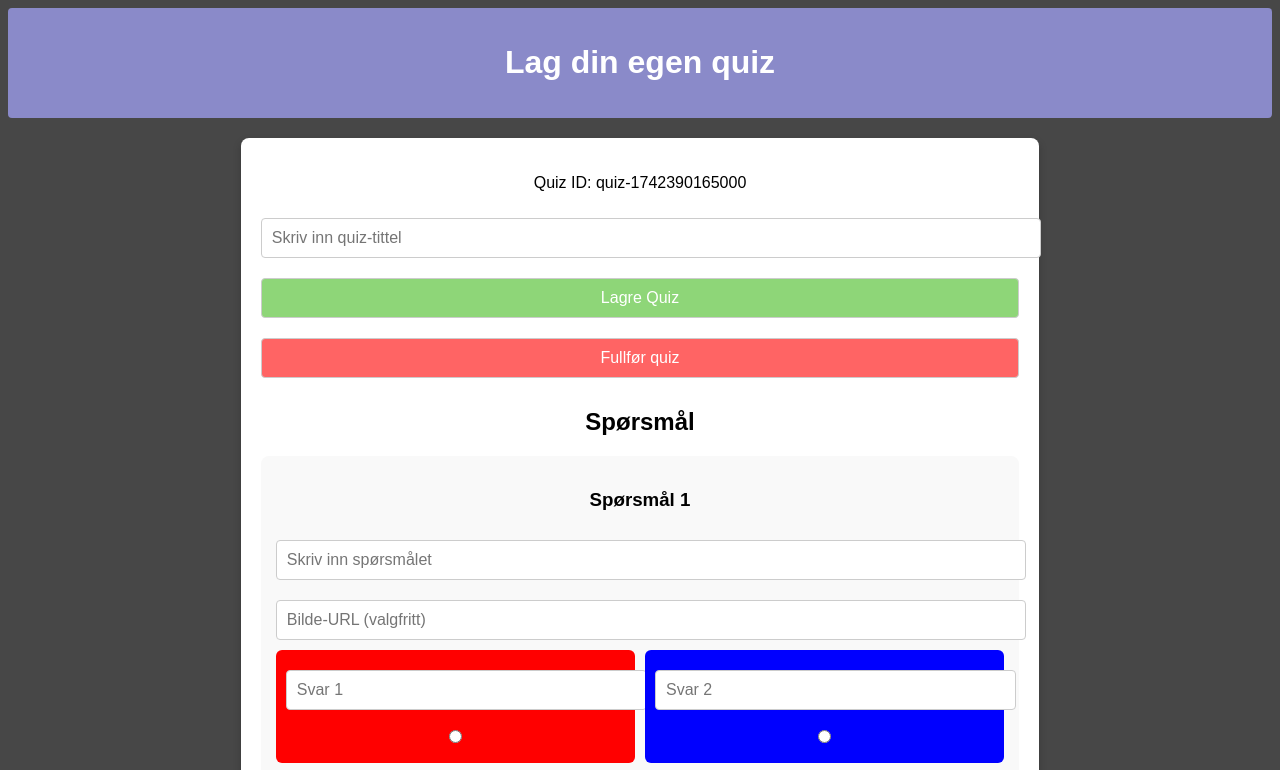
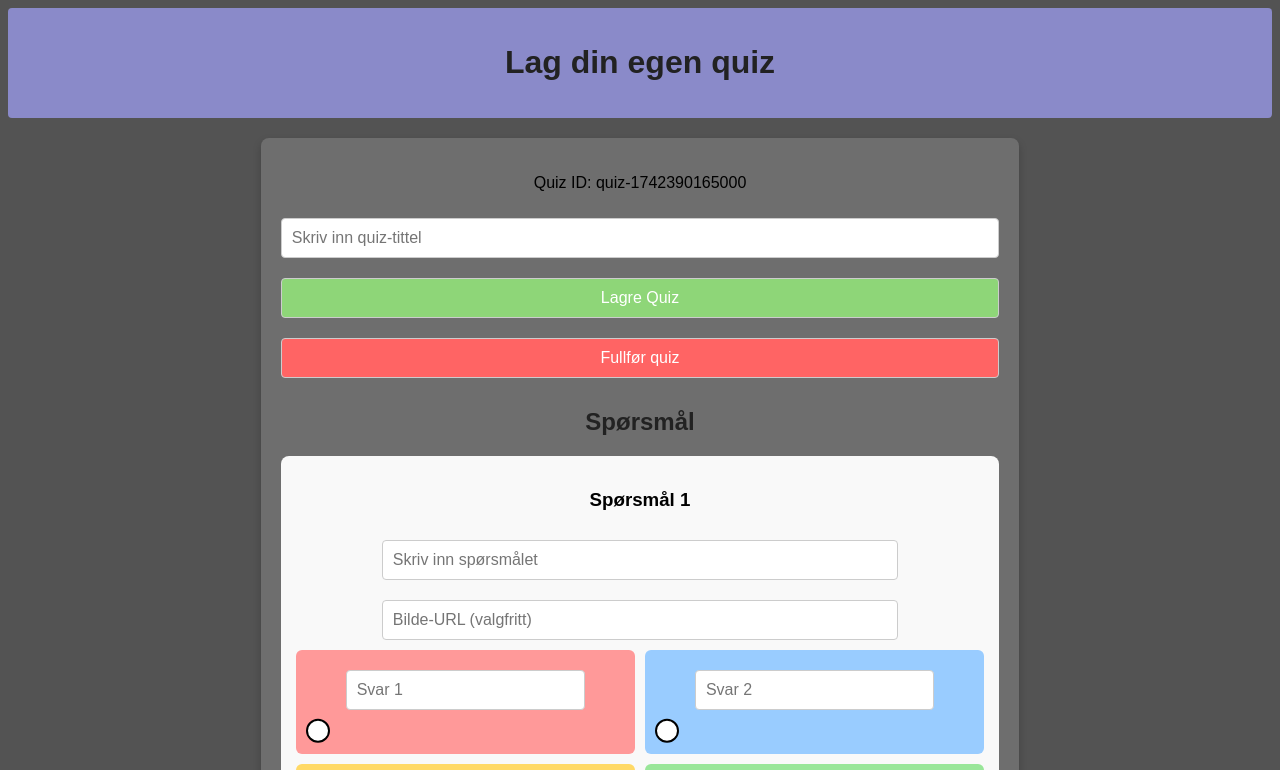
Before and after one commit to GooseBooze/QuizApp, a plain HTML site: page create.html in a window 1280 px wide. Both pictures are taken after a click on the button "➕ Legg til spørsmål". Shown: the top 770 px of the page. Drawn offline with Linux system fonts and the light colour scheme.

Commit message:
Funksjonell!!!!!!!!!!!!!!!!!!!!!!!!!!!

```diff
--- a/create.js
+++ b/create.js
@@ -5,12 +5,15 @@ document.addEventListener("DOMContentLoaded", function () {
     document.getElementById("quiz-id").textContent = quizId;
 
     const storedQuizzes = JSON.parse(localStorage.getItem("quizer")) || [];
-    const currentQuiz = storedQuizzes.find(q => q.id == quizId);
+    let currentQuiz = storedQuizzes.find(q => q.id == quizId);
     const questionsList = document.getElementById("questions-list");
 
     if (currentQuiz) {
         document.getElementById("quiz-title").value = currentQuiz.navn;
         currentQuiz.questions.forEach((q, index) => addQuestionToForm(q, index));
+    } else {
+        currentQuiz = { id: quizId, navn: "", questions: [] };
+        storedQuizzes.push(currentQuiz);
     }
 
     document.getElementById("add-question").addEventListener("click", function () {
@@ -27,7 +30,7 @@ document.addEventListener("DOMContentLoaded", function () {
             <input type="text" class="image-url" placeholder="Bilde-URL (valgfritt)" value="${q.image || ""}">
             <div class="answer-container">
                 ${q.answers.map((answer, i) => `
-                    <div class="answer" data-index="${i}" style="background-color: ${["red", "blue", "yellow", "green"][i]}">
+                    <div class="answer color-${i}" data-index="${i}">
                         <input type="text" class="answer-input" value="${answer}" placeholder="Svar ${i + 1}">
                         <input type="radio" class="correct-answer" name="correct-answer-${index}" ${i === q.correctAnswer ? 'checked' : ''}>
                     </div>
@@ -58,7 +61,9 @@ document.addEventListener("DOMContentLoaded", function () {
 
     document.getElementById("finish-quiz").addEventListener("click", function () {
         saveQuiz();
-        window.location.href = `play.html?id=${quizId}`;
+        setTimeout(() => {
+            window.location.href = `play.html?id=${quizId}`;
+        }, 100);  // Short delay ensures saving happens first
     });
 
     function saveQuiz() {
--- a/hovud.css
+++ b/hovud.css
@@ -1,11 +1,57 @@
 :root {
     --inputHeight: 40px;
+    --form-control-color: rebeccapurple;
+}
+
+*,
+*:before,
+*:after {
+  box-sizing: border-box;
+}
+
+.form-control + .form-control {
+    margin-top: 1em;
+}
+
+input[type="radio"] {
+    /* Add if not using autoprefixer */
+    -webkit-appearance: none;
+    appearance: none;
+    /* For iOS < 15 to remove gradient background */
+    background-color: #fff;
+    /* Not removed via appearance */
+    margin: 0;
+    font: inherit;
+    color: currentColor;
+    width: 1.15em;
+    height: 1.15em;
+    border: 0.15em solid currentColor;
+    border-radius: 50%;
+    transform: translateY(-0.075em);
+    display: grid;
+    place-content: center;
+    display: grid;
+    place-content: center;
+}
+
+input[type="radio"]::before {
+    content: "";
+    width: 0.65em;
+    height: 0.65em;
+    border-radius: 50%;
+    transform: scale(0);
+    transition: 120ms transform ease-in-out;
+    box-shadow: inset 1em 1em var(--form-control-color);
+}
+
+input[type="radio"]:checked::before {
+    transform: scale(1);
 }
 
 body {
-    background-color: rgba(32, 32, 32, 0.822);
-    color: white;
-    font-family: Arial, sans-serif;
+    font-family: 'Poppins', sans-serif;
+    background-color: #535353; /* Light gray background */
+    color: #333; /* Dark gray text */
     text-align: center;
 }
 
@@ -15,8 +61,12 @@ header {
     border-radius: 4px;
 }
 
+h1, h2 {
+    color: #222; /* Stronger text contrast */
+}
+
 main {
-    background-color: white;
+    background-color: rgb(110, 110, 110);
     color: black;
     padding: 20px;
     border-radius: 8px;
@@ -41,7 +91,7 @@ button {
 }
 
 button:hover {
-    background-color: rgb(120, 180, 100);
+    background-color: rgba(187, 187, 187, 0.575);
 }
 
 .question-item {
@@ -49,6 +99,14 @@ button:hover {
     padding: 15px;
     border-radius: 8px;
     margin-top: 15px;
+}
+
+.question-input {
+    width: 75%
+}
+
+.image-url {
+    width: 75%
 }
 
 .answer-container {
@@ -64,10 +122,31 @@ button:hover {
     cursor: pointer;
 }
 
+.answer-btn {
+    border: none;
+    padding: 10px;
+    font-size: 16px;
+    cursor: pointer;
+    width: 100%;
+    margin: 5px 0;
+}
+
+.answer-btn:hover {
+    filter: brightness(90%);
+}
+
 .answer.correct {
     background-color: rgb(255, 220, 120);
 }
 
+.color-0 { background-color: #FF9999; color: black; } /* Soft Red */
+.color-1 { background-color: #99CCFF; color: black; } /* Soft Blue */
+.color-2 { background-color: #FFD966; color: black; } /* Soft Yellow */
+.color-3 { background-color: #99E699; color: black; } /* Soft Green */
+
+.answer-input {
+    width: 75%
+}
 .answer:hover {
     background-color: rgb(200, 200, 200);
 }
```
Also changed, not shown: play.html (+2 -0 lines), play.js (+15 -5 lines).
